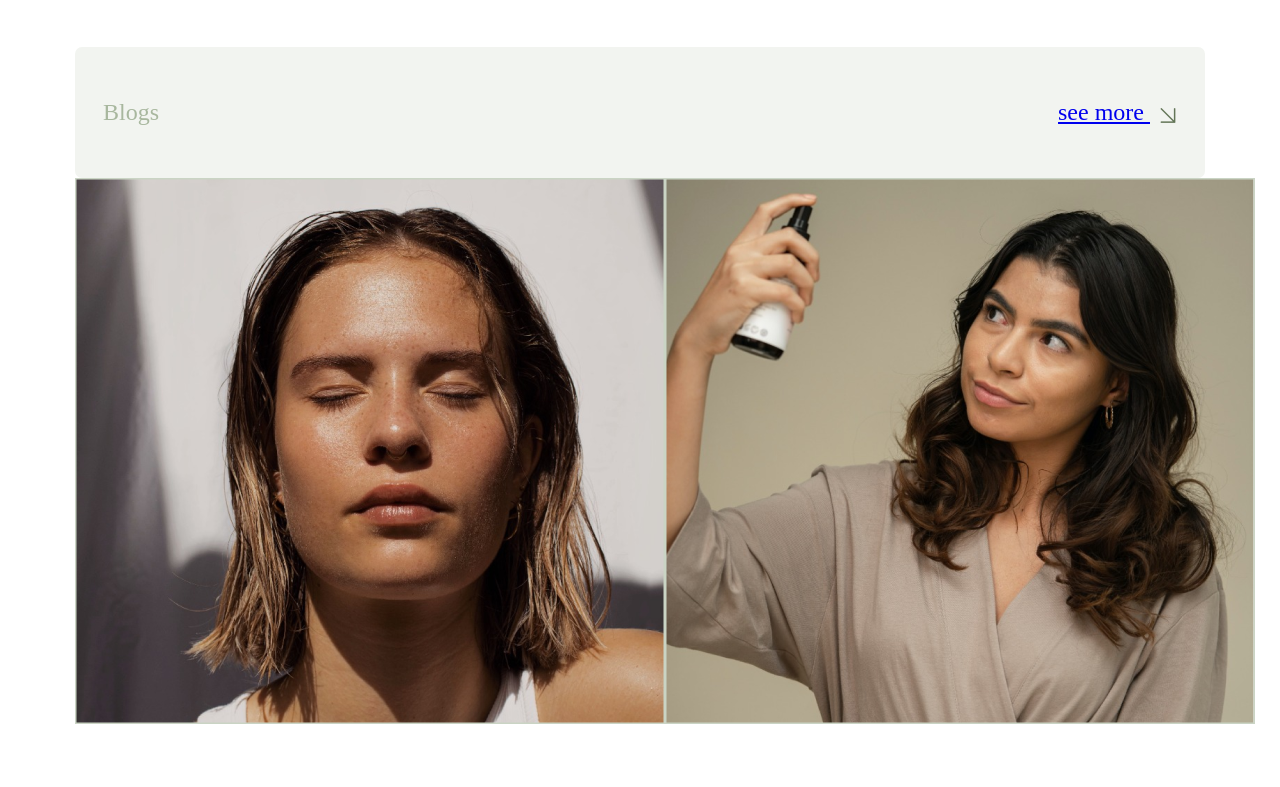
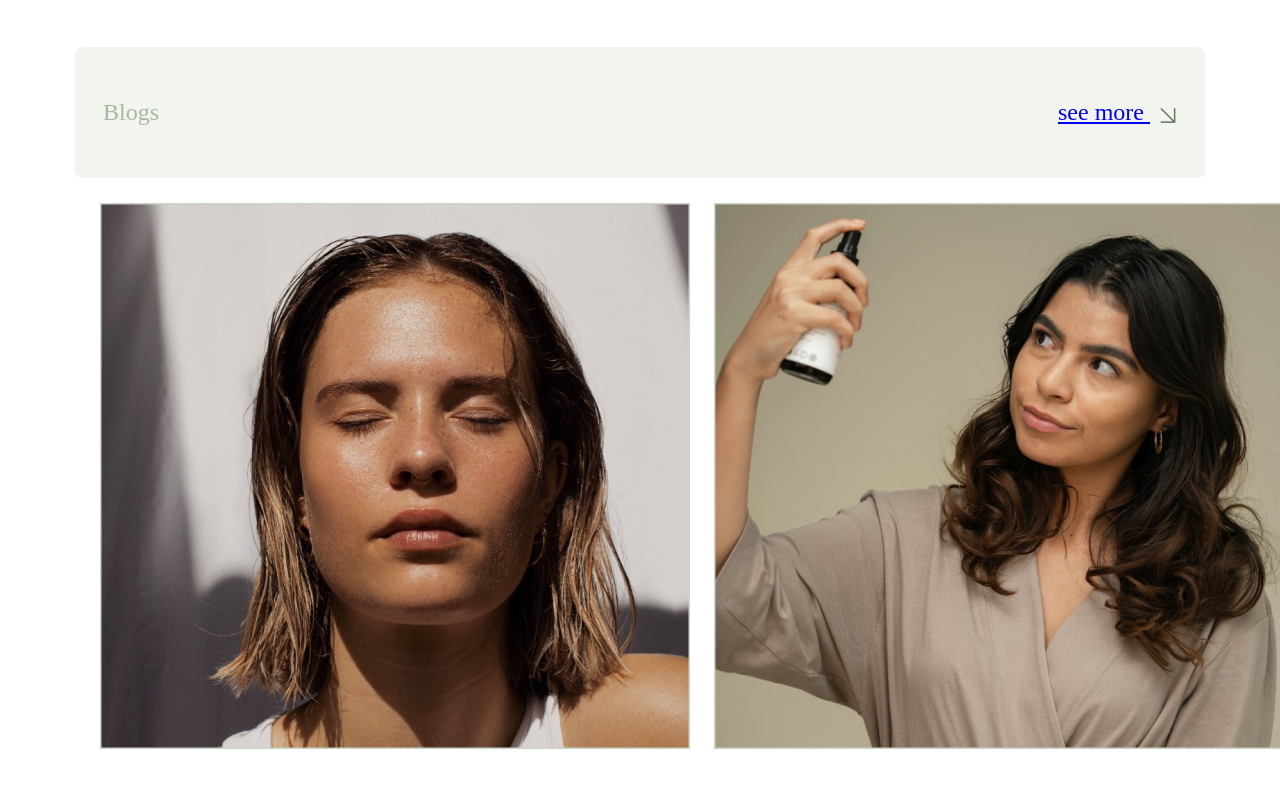
Before and after one commit to Rustam200391/new, a plain HTML site: page index.html in a window 1280 px wide. Shown: the part 3303-4090 px from the top of the page. Drawn offline with Linux system fonts and the light colour scheme; files whose address does not match are found by name.

Commit message:
add style in main

```diff
--- a/style/style.css
+++ b/style/style.css
@@ -454,24 +454,28 @@
     margin-right: 50px;
     margin-left: 50px;
     display: flex;
-    flex-wrap: wrap;
-    align-content: space-between;
+    justify-content: space-between;
     border-radius: 10px;
+    padding: 25px;
+    flex-direction: row;
+    gap: 24px
+
 }
 
 .main__content-left {
-    width: 588px;
+    min-width: 588px;
     height: 544px;
     border: 1px;
     background-image: url("../assets/img/Rectangle\ 11.png");
-    border: 1px solid #CAD4C4
-
+    border: 1px solid #CAD4C4;
+    background-size: cover;
 }
 
 .main__content-right {
-    width: 588px;
+    min-width: 588px;
     height: 544px;
     border: 1px;
     background-image: url("../assets/img/Rectangle\ 12.png");
+    background-size: cover;
     border: 1px solid #CAD4C4;
 }
```
